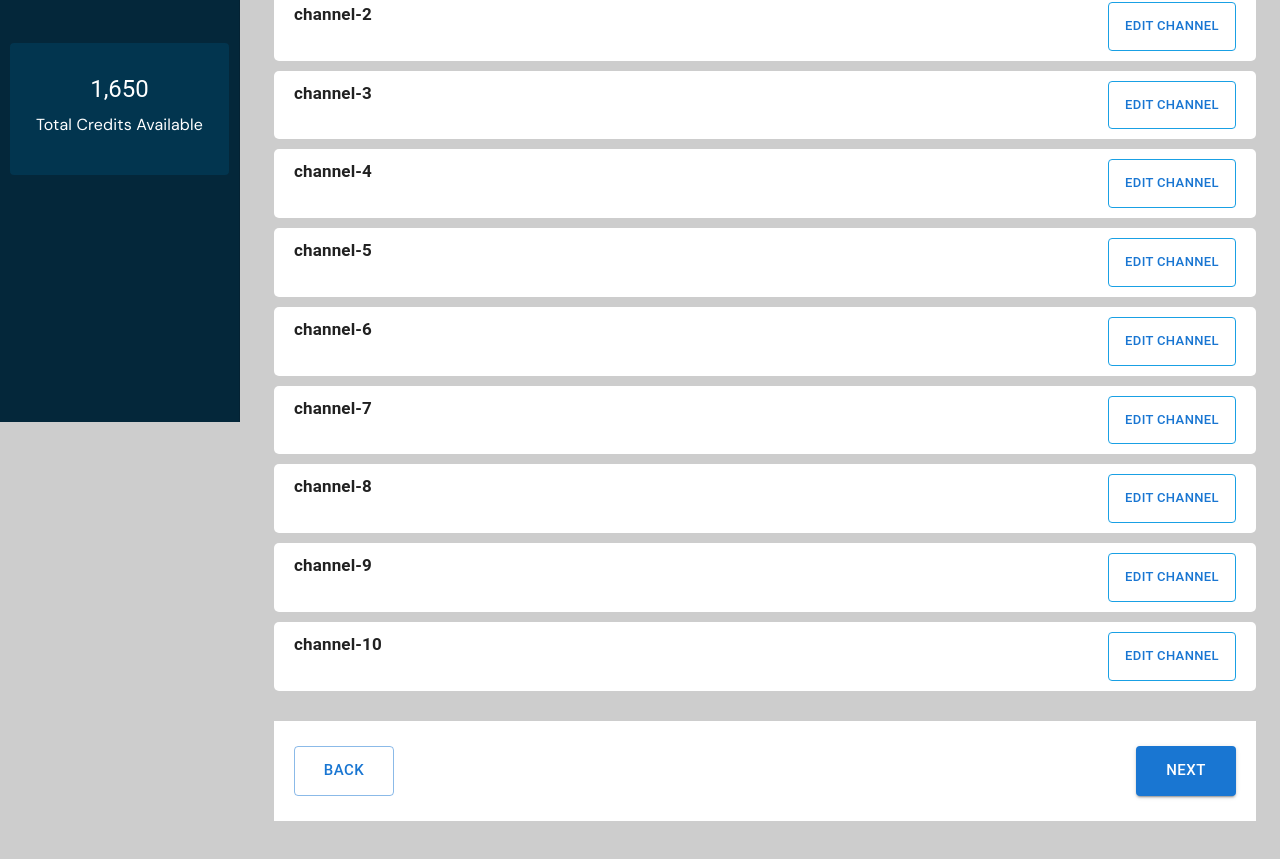
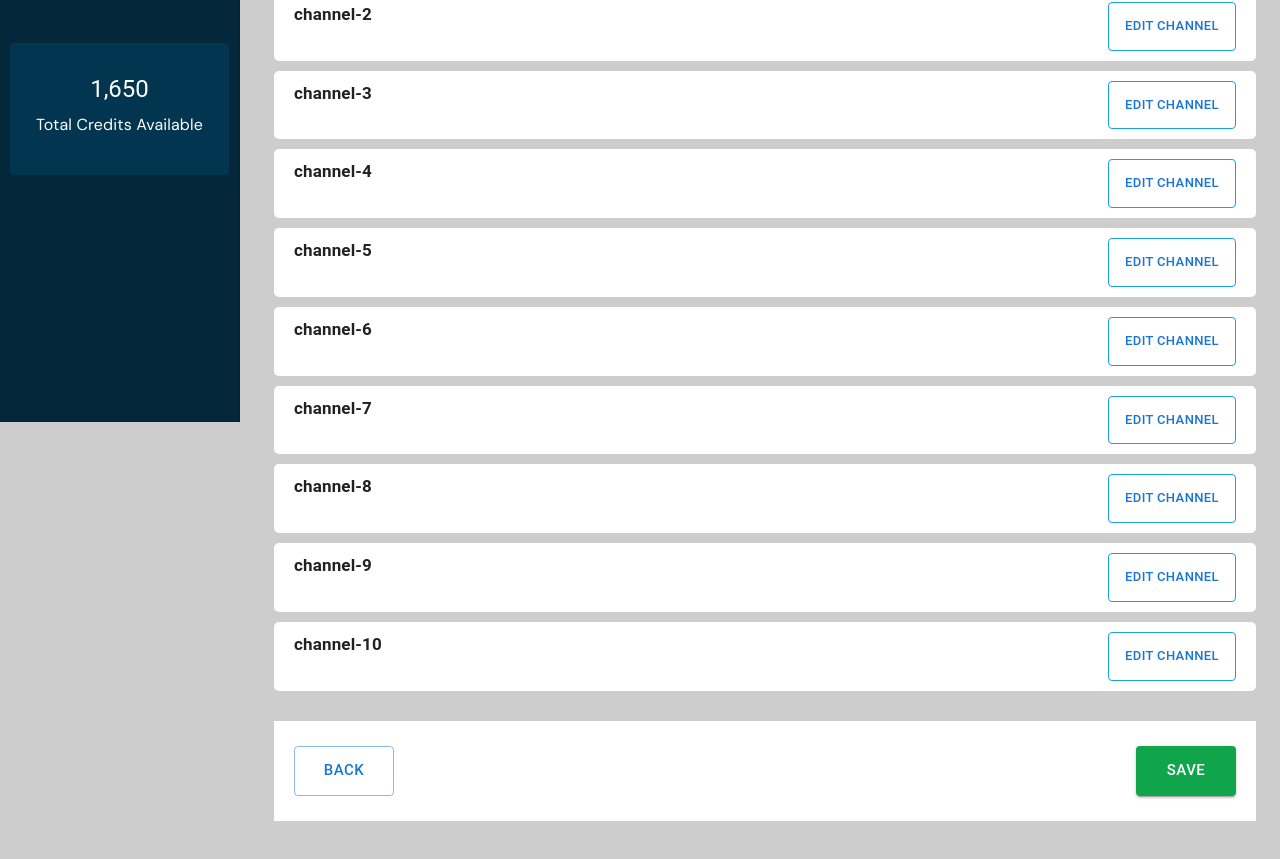
Before and after one commit to Amandeep4567/Neurobit-Technologies, a React (Vite) app: page /preview-config in a window 1280 px wide. Shown: the part 378-1237 px from the top of the page. Built offline with nearby package versions, Linux system fonts and the light colour scheme.

Commit message:
feat: code updated

```diff
--- a/src/components/BackNext.jsx
+++ b/src/components/BackNext.jsx
@@ -30,9 +30,15 @@ const BackNext = (props) => {
         <Link to={props.forwardlink}>
           <Button
             variant="contained"
-            sx={{ width: "100px", height: "50px", fontSize: "15px" }}
+            sx={{
+              width: "100px",
+              height: "50px",
+              fontSize: "15px",
+              backgroundColor: props.stepvalue === "2" ? "#10A44B" : "#2F7EC7",
+            }}
+            className={props.stepvalue === "2" ? "save-button" : ""}
           >
-            Next
+            {props.stepvalue === "2" ? "Save" : "Next"}
           </Button>
         </Link>
       </Box>
--- a/src/pages/Homepage.jsx
+++ b/src/pages/Homepage.jsx
@@ -23,7 +23,11 @@ const Homepage = () => {
             >
               <Stepper stepvalue="0" />
               <DropdownBox />
-              <BackNext backlink="/" forwardlink="/map-channels" />
+              <BackNext
+                backlink="/"
+                forwardlink="/map-channels"
+                stepvalue="0"
+              />
 
               <Toolbar />
             </Box>
--- a/src/pages/MapChannels.jsx
+++ b/src/pages/MapChannels.jsx
@@ -32,6 +32,7 @@ const MapChannels = () => {
             <ChannelBox />
             <BackNext
               backlink="/"
+              stepvalue="1"
               forwardlink="/preview-config"
               onClick={handleNextButtonClick}
             />
--- a/src/pages/PreviewConfig.jsx
+++ b/src/pages/PreviewConfig.jsx
@@ -22,7 +22,11 @@ const PreviewConfig = () => {
           >
             <Stepper stepvalue="2" />
             <PreviewBox />
-            <BackNext backlink="/map-channels" forwardlink="/preview-config" />
+            <BackNext
+              backlink="/map-channels"
+              forwardlink="/preview-config"
+              stepvalue="2"
+            />
 
             <Toolbar />
           </Box>
--- a/src/styles/CompStyles/backnext.css
+++ b/src/styles/CompStyles/backnext.css
@@ -1,3 +1,7 @@
 .bottom_section {
   margin-top: 30px;
 }
+
+.save-button:hover {
+  background-color: #10a44b !important;
+}
```
